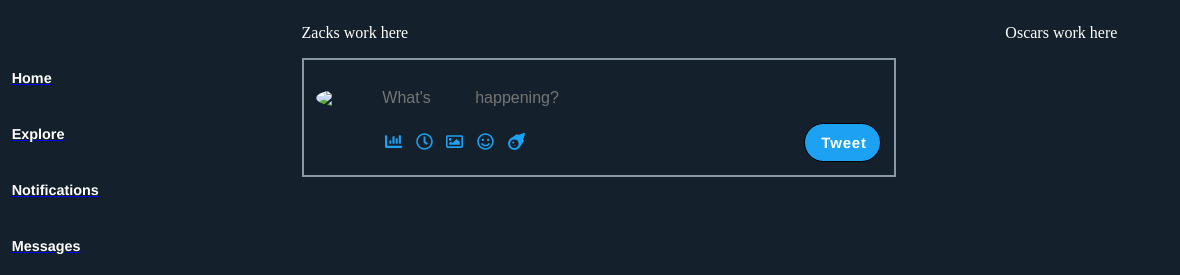
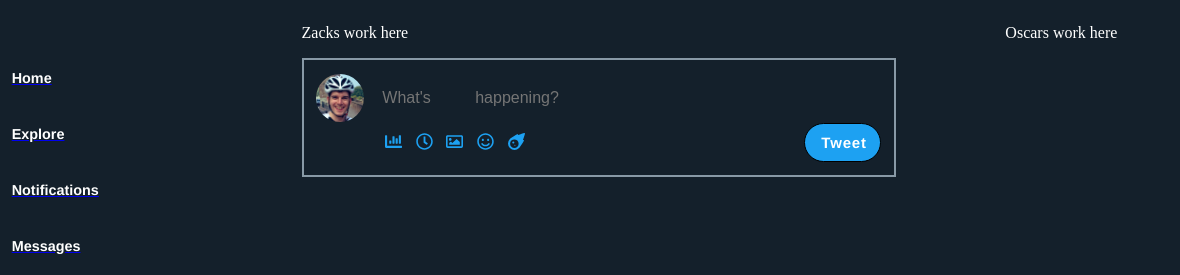
Before and after one commit to zackads/twitter_clone, a website: page index.html in a window 1280 px wide. Shown: the top 275 px of the page, 100-1280 px from the left. Drawn offline with Linux system fonts and the light colour scheme; the site is published under a folder, as on GitHub Pages, so addresses that start at the root find nothing.

Commit message:
Fixed broken image reference in index.html

```diff
--- a/index.html
+++ b/index.html
@@ -206,7 +206,7 @@
         <article class="newtweet">
           <img
             class="newtweet__profile"
-            src="/assets/images/user_profile_pic.jpg"
+            src="assets/images/user_profile_pic.jpg"
           />
           <input
             class="newtweet__input"
```
